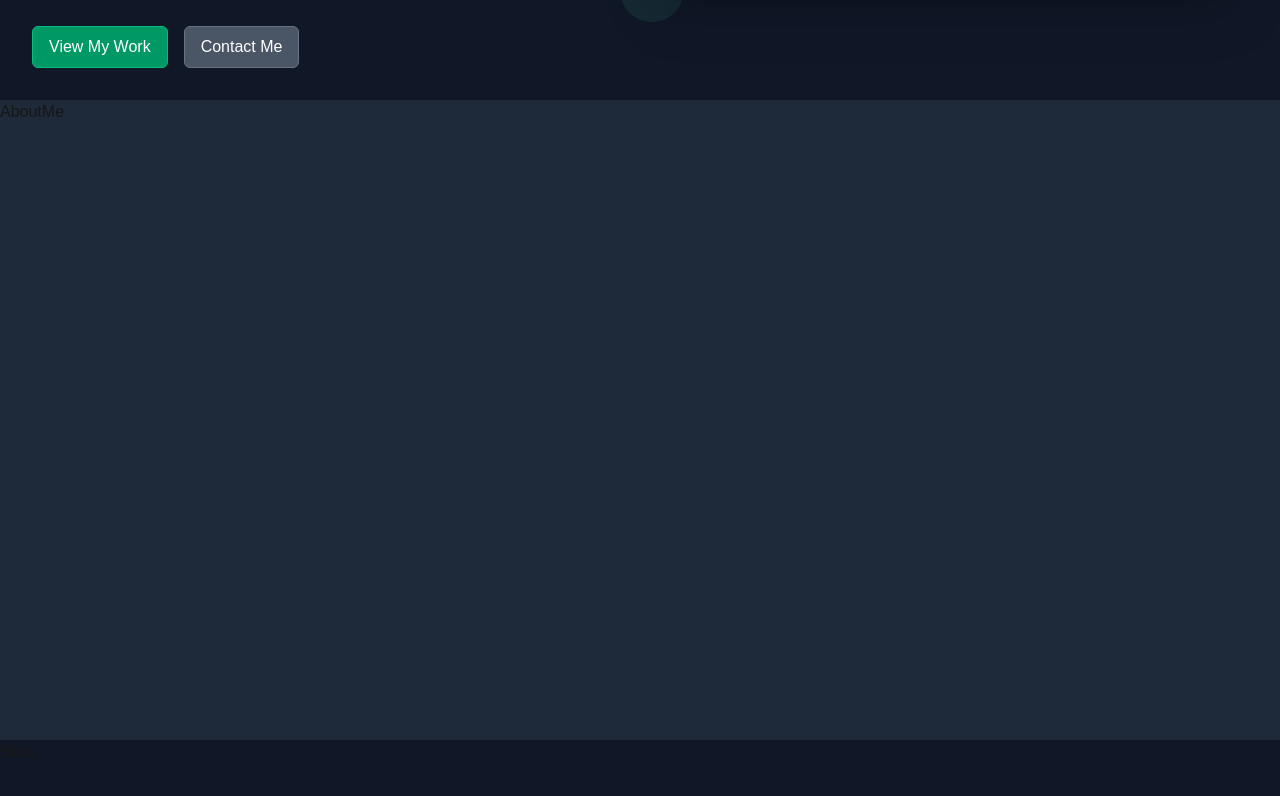
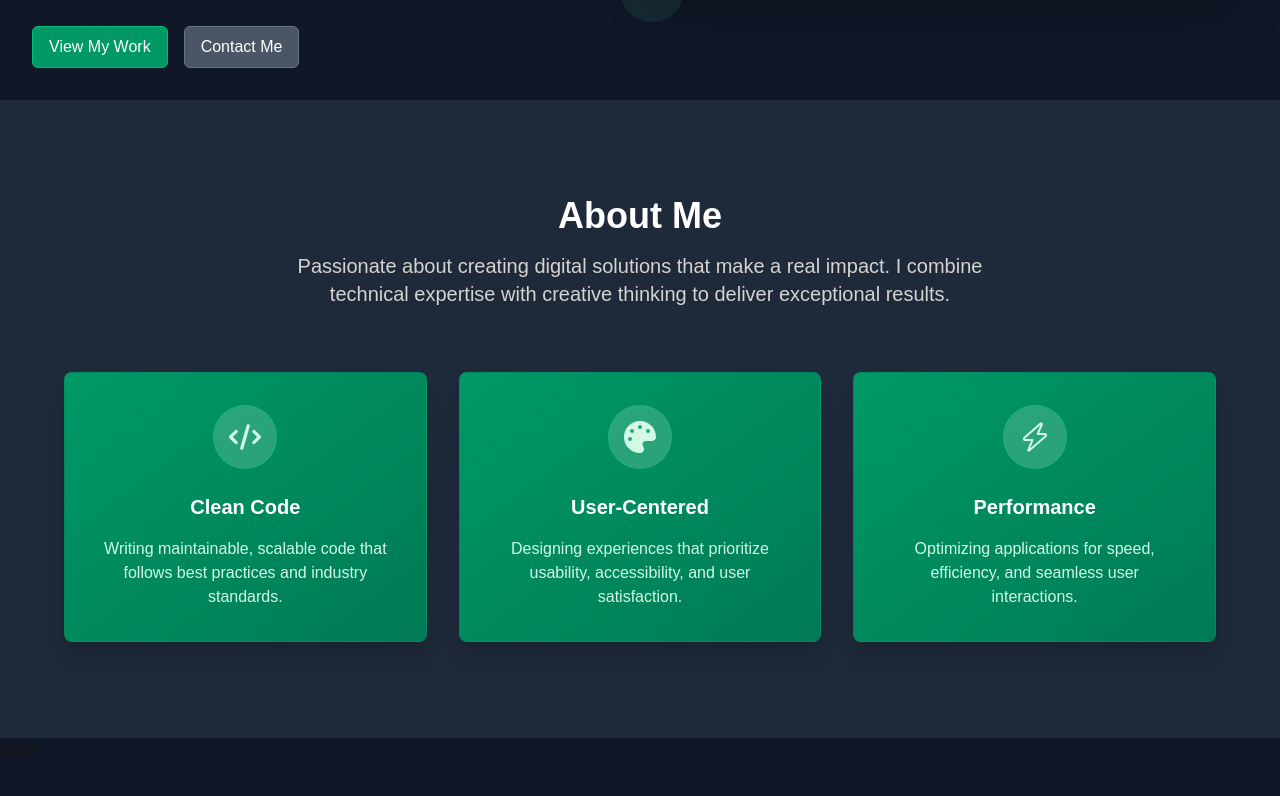
Before and after one commit to Ianbleake/BleakeDev, a Next.js app: page / in a window 1280 px wide. Shown: the part 444-1240 px from the top of the page. Built offline with nearby package versions, Linux system fonts and the light colour scheme.

Commit message:
feat: add about component

```diff
--- /dev/null
+++ b/src/components/home/AboutMe/components/aboutInfo.tsx
@@ -0,0 +1,13 @@
+import React from "react";
+
+export default function AboutInfo(): React.ReactElement {
+  return (
+    <div className="text-center mb-16">
+      <h2 className="text-4xl font-bold text-white mb-4">About Me</h2>
+      <p className="text-xl text-stone-300 max-w-3xl mx-auto">
+        Passionate about creating digital solutions that make a real impact.
+        I combine technical expertise with creative thinking to deliver exceptional results.
+      </p>
+    </div>
+  );
+}
--- /dev/null
+++ b/src/components/home/AboutMe/components/cards.tsx
@@ -0,0 +1,47 @@
+import React from "react";
+import { FaCode, FaPalette } from "react-icons/fa6";
+import { GoZap } from "react-icons/go";
+import { Card, CardContent } from "@/components/ui/card";
+import { twTheme } from "@/utils/ThemeColors";
+
+export default function Cards(): React.ReactElement {
+  return (
+    <div className="grid md:grid-cols-3 gap-8">
+      <Card className="border border-emerald-600/30 shadow-xl hover:shadow-2xl transition-all duration-300 bg-gradient-to-br from-emerald-600 to-emerald-700">
+        <CardContent className="p-8 text-center">
+          <div className="w-16 h-16 bg-emerald-100/20 rounded-full flex items-center justify-center mx-auto mb-6 border border-emerald-400/30">
+            <FaCode color={twTheme.colors.emerald[100]} size={32} />
+          </div>
+          <h3 className="text-xl font-bold text-white mb-4">Clean Code</h3>
+          <p className="text-emerald-100">
+            Writing maintainable, scalable code that follows best practices and industry standards.
+          </p>
+        </CardContent>
+      </Card>
+
+      <Card className="border border-emerald-600/30 shadow-xl hover:shadow-2xl transition-all duration-300 bg-gradient-to-br from-emerald-600 to-emerald-700">
+        <CardContent className="p-8 text-center">
+          <div className="w-16 h-16 bg-emerald-100/20 rounded-full flex items-center justify-center mx-auto mb-6 border border-emerald-400/30">
+            <FaPalette color={twTheme.colors.emerald[100]} size={32} />
+          </div>
+          <h3 className="text-xl font-bold text-white mb-4">User-Centered</h3>
+          <p className="text-emerald-100">
+            Designing experiences that prioritize usability, accessibility, and user satisfaction.
+          </p>
+        </CardContent>
+      </Card>
+
+      <Card className="border border-emerald-600/30 shadow-xl hover:shadow-2xl transition-all duration-300 bg-gradient-to-br from-emerald-600 to-emerald-700">
+        <CardContent className="p-8 text-center">
+          <div className="w-16 h-16 bg-emerald-100/20 rounded-full flex items-center justify-center mx-auto mb-6 border border-emerald-400/30">
+            <GoZap color={twTheme.colors.emerald[100]} size={32} />
+          </div>
+          <h3 className="text-xl font-bold text-white mb-4">Performance</h3>
+          <p className="text-emerald-100">
+            Optimizing applications for speed, efficiency, and seamless user interactions.
+          </p>
+        </CardContent>
+      </Card>
+    </div>
+  );
+}
--- a/src/components/home/AboutMe/index.tsx
+++ b/src/components/home/AboutMe/index.tsx
@@ -1,9 +1,18 @@
 import React from "react";
+import Cards from "./components/cards";
+import AboutInfo from "./components/aboutInfo";
+
 
 export default function AboutMe(): React.ReactElement {
   return (
-    <div className="h-160 w-full bg-gray-800">
-      AboutMe
-    </div>
+    <section id="about" className="py-24 px-6 bg-gray-800">
+      <div className="max-w-6xl mx-auto">
+
+        <AboutInfo/>
+
+        <Cards/>
+
+      </div>
+    </section>
   );
 }
--- /dev/null
+++ b/src/components/ui/card.tsx
@@ -0,0 +1,80 @@
+import * as React from "react"
+import { merge } from "@/utils/mergeStyles"
+
+
+
+const Card = React.forwardRef<
+  HTMLDivElement,
+  React.HTMLAttributes<HTMLDivElement>
+>(({ className, ...props }, ref) => (
+  <div
+    ref={ref}
+    className={merge(
+      "rounded-lg border bg-card text-card-foreground shadow-sm",
+      className
+    )}
+    {...props}
+  />
+))
+Card.displayName = "Card"
+
+const CardHeader = React.forwardRef<
+  HTMLDivElement,
+  React.HTMLAttributes<HTMLDivElement>
+>(({ className, ...props }, ref) => (
+  <div
+    ref={ref}
+    className={merge("flex flex-col space-y-1.5 p-6", className)}
+    {...props}
+  />
+))
+CardHeader.displayName = "CardHeader"
+
+const CardTitle = React.forwardRef<
+  HTMLParagraphElement,
+  React.HTMLAttributes<HTMLHeadingElement>
+>(({ className, ...props }, ref) => (
+  <h3
+    ref={ref}
+    className={merge(
+      "text-2xl font-semibold leading-none tracking-tight",
+      className
+    )}
+    {...props}
+  />
+))
+CardTitle.displayName = "CardTitle"
+
+const CardDescription = React.forwardRef<
+  HTMLParagraphElement,
+  React.HTMLAttributes<HTMLParagraphElement>
+>(({ className, ...props }, ref) => (
+  <p
+    ref={ref}
+    className={merge("text-sm text-muted-foreground", className)}
+    {...props}
+  />
+))
+CardDescription.displayName = "CardDescription"
+
+const CardContent = React.forwardRef<
+  HTMLDivElement,
+  React.HTMLAttributes<HTMLDivElement>
+>(({ className, ...props }, ref) => (
+  <div ref={ref} className={merge("p-6 pt-0", className)} {...props} />
+))
+CardContent.displayName = "CardContent"
+
+const CardFooter = React.forwardRef<
+  HTMLDivElement,
+  React.HTMLAttributes<HTMLDivElement>
+>(({ className, ...props }, ref) => (
+  <div
+    ref={ref}
+    className={merge("flex items-center p-6 pt-0", className)}
+    {...props}
+  />
+))
+CardFooter.displayName = "CardFooter"
+
+export { Card, CardHeader, CardFooter, CardTitle, CardDescription, CardContent }
```
Also changed, not shown: .release-please-manifest.json (added).
